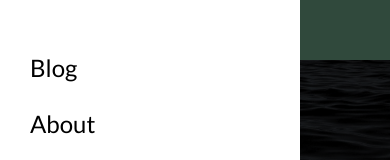
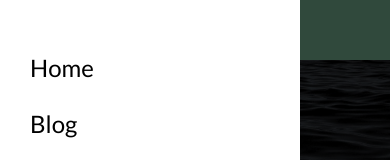
Before and after one commit to sylar9696/blog, a Nuxt app: page / in a window 390 px wide. Both pictures are taken after a click on the button 37 px from the left and 30 px from the top of the page. Shown: the top 160 px of the page. Built offline with nearby package versions, Linux system fonts and the light colour scheme.

Commit message:
Mobile menu Home link insert

```diff
--- a/components/Navigator/Sidenav.vue
+++ b/components/Navigator/Sidenav.vue
@@ -12,6 +12,7 @@
       <ul
         class="nav-list"
         @click="$emit('close')">
+        <li class="nav-item"><nuxt-link to="/">Home</nuxt-link></li>
         <li class="nav-item"><nuxt-link to="/posts">Blog</nuxt-link></li>
         <li class="nav-item"><nuxt-link to="/about">About</nuxt-link></li>
         <li class="nav-item"><nuxt-link to="/admin">Admin</nuxt-link></li>
```
